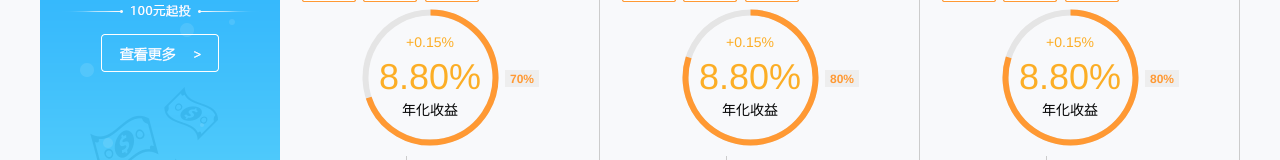
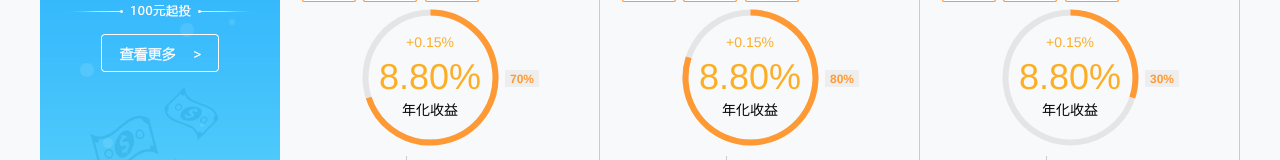
Before and after one commit to qqlucky1/safetou-pro, a website: page index.html in a window 1280 px wide. Shown: the part 1160-1320 px from the top of the page. Drawn offline with nearby package versions, Linux system fonts and the light colour scheme; animation ran at ten frames a second.

Commit message:
首页修改

```diff
--- a/index.html
+++ b/index.html
@@ -406,7 +406,7 @@
                         <!--进度圆 进度写在span里边-->
                         <div style="padding-left: 53px;">
                             <div id="processingbar" class="processingbar">
-                                <span>80%</span>
+                                <span>30%</span>
                                 <div style="height: 0px">
                                     <ul style="list-style-type: none;margin: 0;padding: 0;position: relative;top: -131px;">
                                         <li class="item1">+0.15%</li>
```
